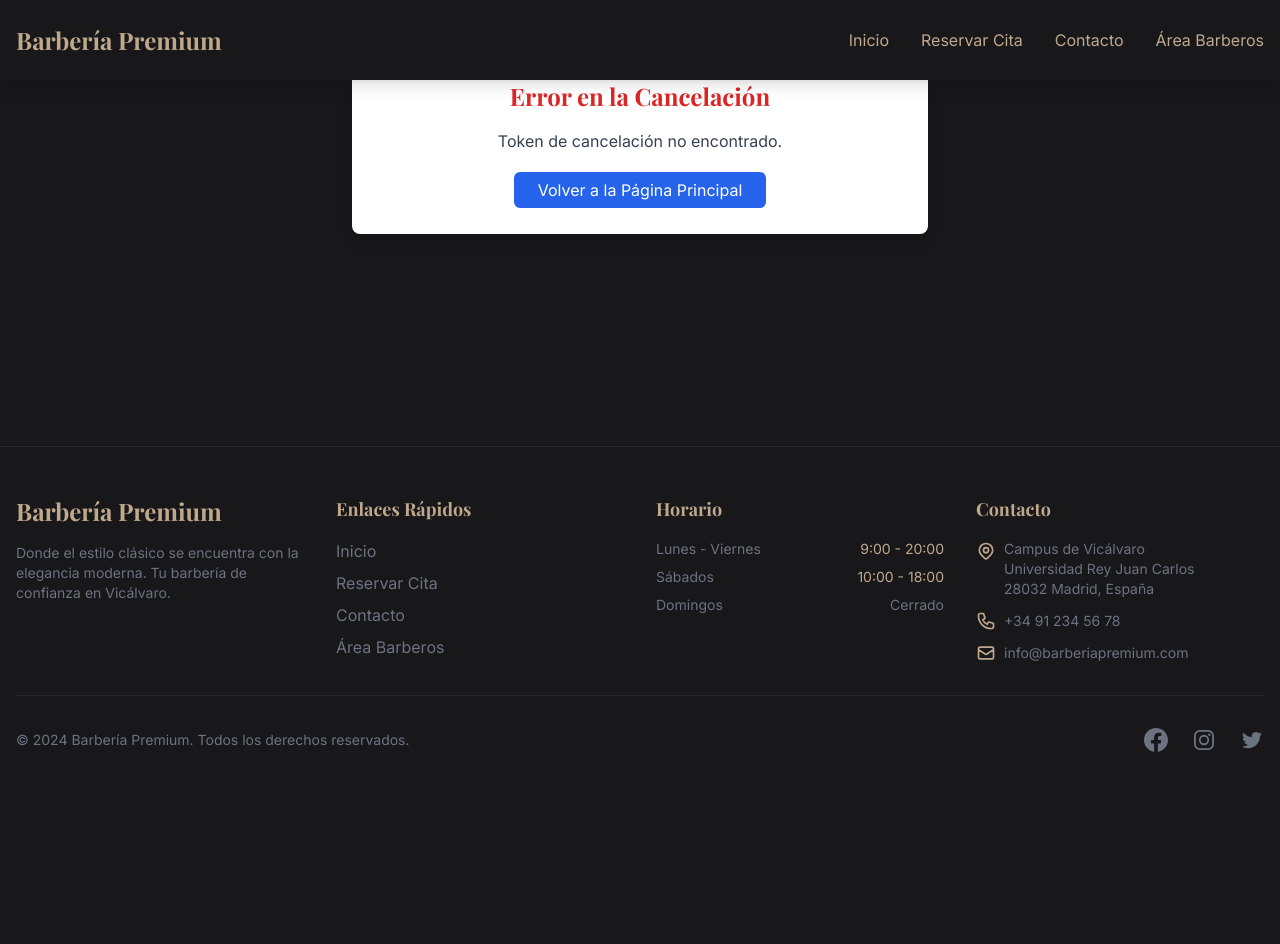
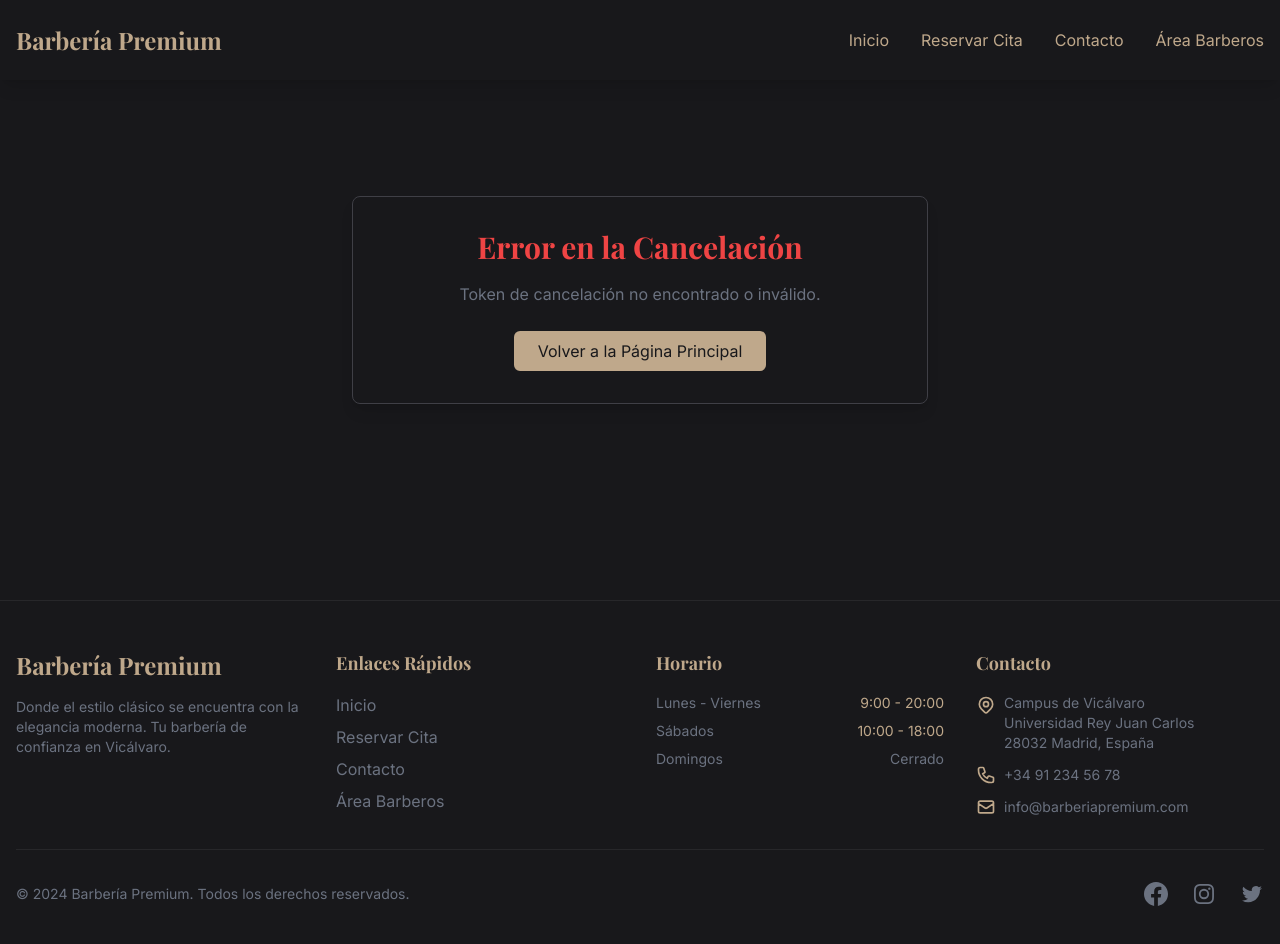
Before and after one commit to Neman11/tfg-barberia-web, a React (Vite) app in the folder frontend/: page /cancelar-cita in a window 1280 px wide. Shown: the top 944 px of the page. Before the commit the page ends 800 px from the top, so only its background shows below. Built offline with nearby package versions, Linux system fonts and the light colour scheme.

Commit message:
Solucion para que se cancele la cita

```diff
--- a/frontend/src/pages/CancellationPage.jsx
+++ b/frontend/src/pages/CancellationPage.jsx
@@ -1,25 +1,30 @@
-import { useEffect, useState } from 'react';
+import { useEffect, useState, useCallback } from 'react';
 import { useSearchParams, Link } from 'react-router-dom';
 import api from '../services/api';
 
 function PaginaCancelacion() {
   const [searchParams] = useSearchParams();
+
+  const [status, setStatus] = useState('confirming');
   const [mensaje, setMensaje] = useState('');
   const [error, setError] = useState(false);
-  const [loading, setLoading] = useState(true);
+  const token = searchParams.get('token');
 
   useEffect(() => {
-    const token = searchParams.get('token');
+    if (!token) {
+      setMensaje('Token de cancelación no encontrado o inválido.');
+      setError(true);
+      setStatus('finished');
+    }
+  }, [token]);
 
-    if (!token) {
-      setMensaje('Token de cancelación no encontrado.');
-      setError(true);
-      setLoading(false);
-      return;
-    }
+  const handleConfirmarCancelacion = useCallback(async () => {
+    if (!token) return;
 
-    const cancelarCita = async () => {
+    setStatus('processing');
+
     try {
+      // La API devuelve el mensaje correcto si la cita ya estaba cancelada o si se cancela ahora
       const response = await api.post(`/citas/cancelar/${token}`);
       setMensaje(response.data.message);
       setError(false);
@@ -27,36 +32,50 @@ function PaginaCancelacion() {
       setMensaje(err.response?.data?.message || 'Ocurrió un error al intentar cancelar la cita.');
       setError(true);
     } finally {
-        setLoading(false);
+      setStatus('finished');
     }
-    };
+  }, [token]);
 
-    cancelarCita();
-  }, [searchParams]);
+  return (
+    // Se ajusta el contenedor para que ocupe toda la altura y centre el contenido
+    <div className="min-h-[calc(100vh-200px)] flex items-center justify-center px-4 py-12">
+      <div className="max-w-xl w-full mx-auto bg-zinc-900 shadow-lg rounded-lg p-8 text-center border border-zinc-700">
 
-  // El return ahora es mucho más simple
-  return (
-    <div className="container mx-auto px-4 py-12">
-      <div className="max-w-xl mx-auto bg-white shadow-lg rounded-lg p-8 text-center">
-        {loading ? (
+        {status === 'confirming' && (
           <>
-            <h1 className="text-2xl font-bold mb-4 text-gray-800">Procesando...</h1>
-            <p className="text-gray-700">Por favor, espera un momento mientras procesamos tu solicitud.</p>
+            <h3 className="mb-4">Confirmar Cancelación</h3>
+            <p className="mb-6">¿Estás seguro de que deseas cancelar tu cita? Esta acción no se puede deshacer.</p>
+            <button
+              onClick={handleConfirmarCancelacion}
+              className="bg-red-600 text-white px-6 py-3 rounded-md hover:bg-red-700 focus:outline-none focus:ring-2 focus:ring-offset-2 focus:ring-red-500 focus:ring-offset-zinc-900 transition-colors w-full sm:w-auto"
+            >
+              Sí, Cancelar mi Cita
+            </button>
           </>
-        ) : (
+        )}
+
+        {status === 'processing' && (
           <>
-            <h1 className={`text-2xl font-bold mb-4 ${error ? 'text-red-600' : 'text-green-600'}`}>
+            <h3 className="mb-4">Procesando...</h3>
+            <p>Por favor, espera un momento mientras procesamos tu solicitud.</p>
+          </>
+        )}
+
+        {status === 'finished' && (
+          <>
+            <h3 className={`mb-4 ${error ? 'text-red-500' : 'text-texto-principal'}`}>
               {error ? 'Error en la Cancelación' : 'Proceso Finalizado'}
-            </h1>
-            <p className="text-gray-700 mb-6">{mensaje}</p>
+            </h3>
+            <p className="mb-6">{mensaje}</p>
             <Link
               to="/"
-              className="bg-blue-600 text-white px-6 py-2 rounded-md hover:bg-blue-700 transition-colors"
+              className="inline-block bg-acento text-fondo px-6 py-2 rounded-md hover:opacity-90 transition-opacity"
             >
               Volver a la Página Principal
             </Link>
           </>
         )}
+
       </div>
     </div>
   );
```
Also changed, not shown: 2 other files (tests, documents, lock files or other folders). Lines whose indentation alone changed are shown as unchanged.
